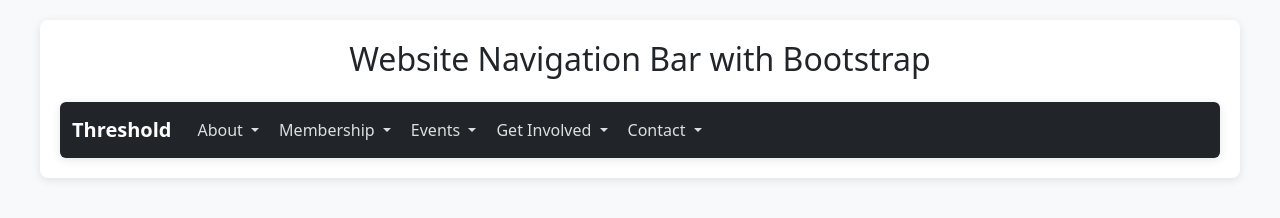
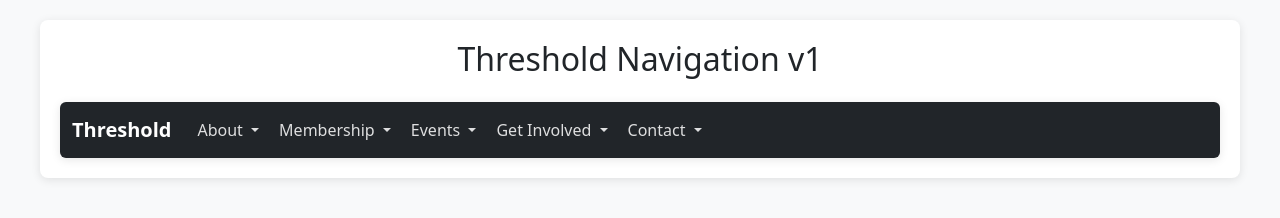
Before and after one commit to lunaray/thresh, a plain HTML site: page threshold_menu.html in a window 1280 px wide. Drawn offline with nearby package versions, Linux system fonts and the light colour scheme.

Commit message:
Update threshold_menu.html title for clarity

```diff
--- a/threshold_menu.html
+++ b/threshold_menu.html
@@ -50,7 +50,7 @@
 </head>
 <body>
   <div class="preview-container">
-    <h2 class="text-center mb-4">Website Navigation Bar with Bootstrap</h2>
+    <h2 class="text-center mb-4">Threshold Navigation v1</h2>
 
     <nav class="navbar navbar-expand-lg navbar-dark bg-dark rounded">
       <div class="container-fluid">
```
